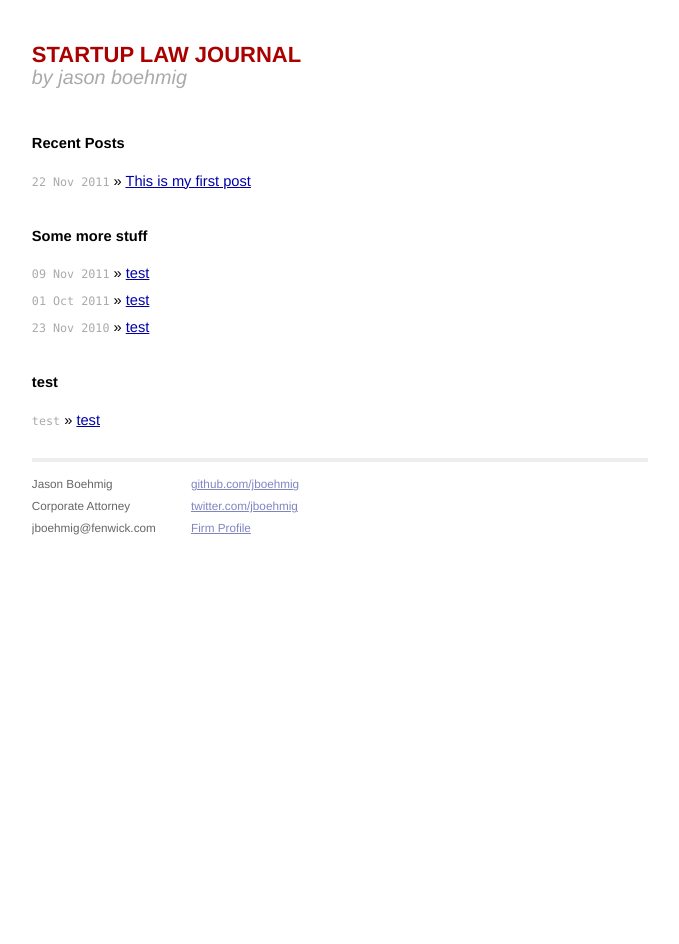
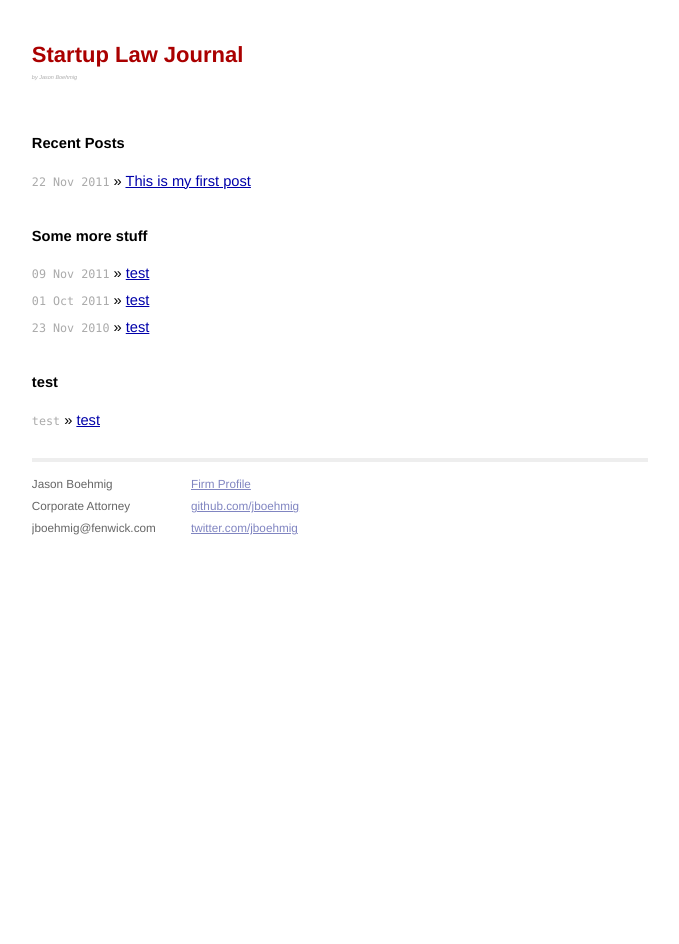
Before and after one commit to startuplawjournal/startuplawjournal.github.com, a Jekyll site: the page built from index.html, in a window 1280 px wide. Shown: the whole page, without its empty margins (300-979 px from the left). Built offline with Jekyll 4.4.1, drawn with Linux system fonts in a browser that asks for light colours; Markdown is read by kramdown in place of the engine named in the settings.

```diff
--- a/_layouts/default.html
+++ b/_layouts/default.html
@@ -24,8 +24,8 @@
 
 <div class="site">
   <div class="title">
-    <a href="/">STARTUP LAW JOURNAL</a>
-    <div class="author">by jason boehmig</div>
+    <a href="/">Startup Law Journal</a>
+    <div class="author">by Jason Boehmig</div>
   </div>
 
   {{ content }}
@@ -40,9 +40,9 @@
     </div>
     <div class="contact">
       <p>
+        <a href="http://www.fenwick.com/professionals/Pages/jasonboehmig.aspx">Firm Profile</a><br />
         <a href="http://github.com/jboehmig/">github.com/jboehmig</a><br />
         <a href="http://twitter.com/jboehmig/">twitter.com/jboehmig</a><br />
-        <a href="http://www.fenwick.com/professionals/Pages/jasonboehmig.aspx">Firm Profile</a><br />
       </p>
     </div>
   </div>
--- a/css/screen.css
+++ b/css/screen.css
@@ -97,7 +97,7 @@ ul.posts {
     color: #aaa;
     font-weight: normal;
     font-style: italic;
-    font-size: 90%;
+    font-size: 25%;
   }
 
   .site .title a {
```
